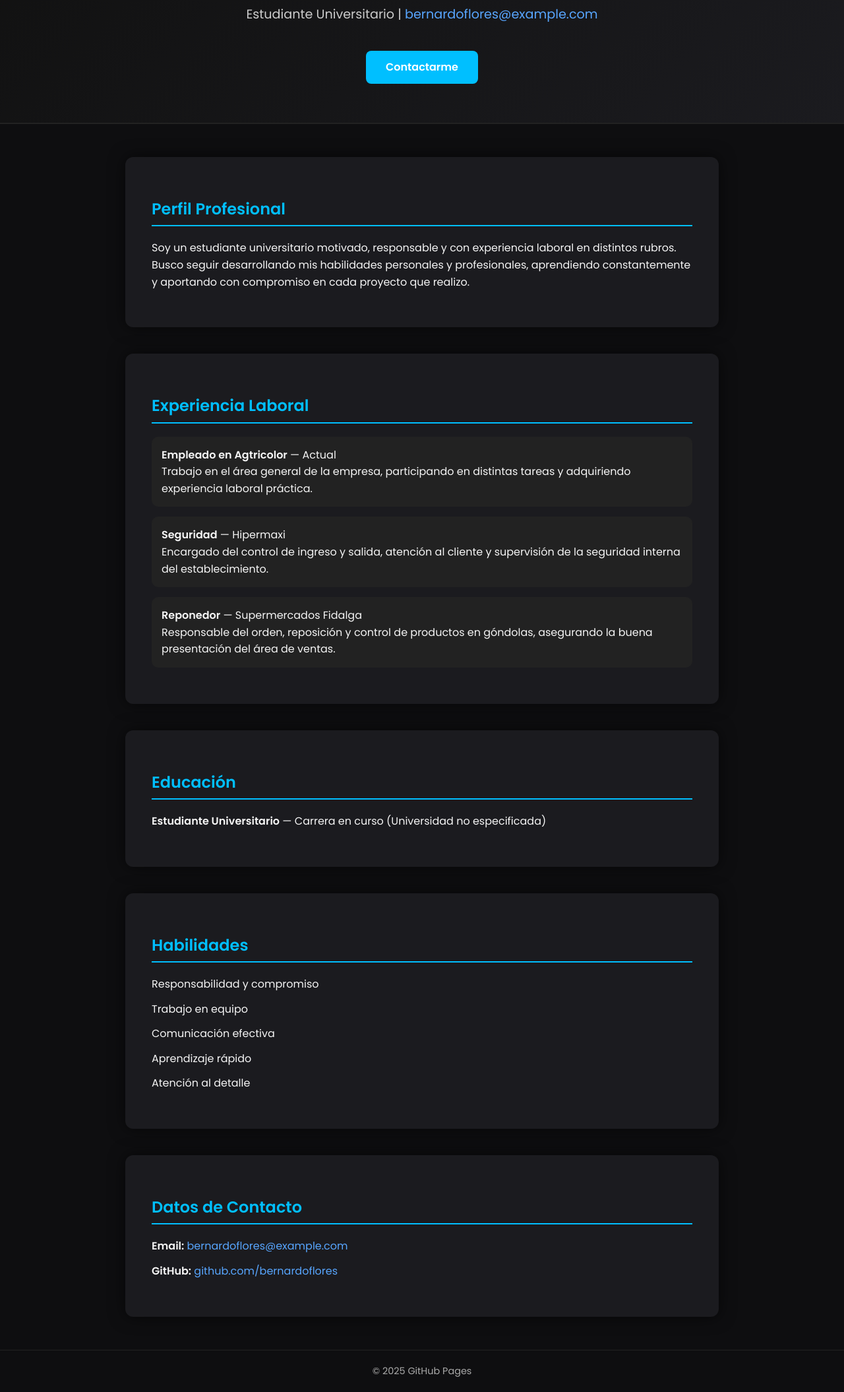
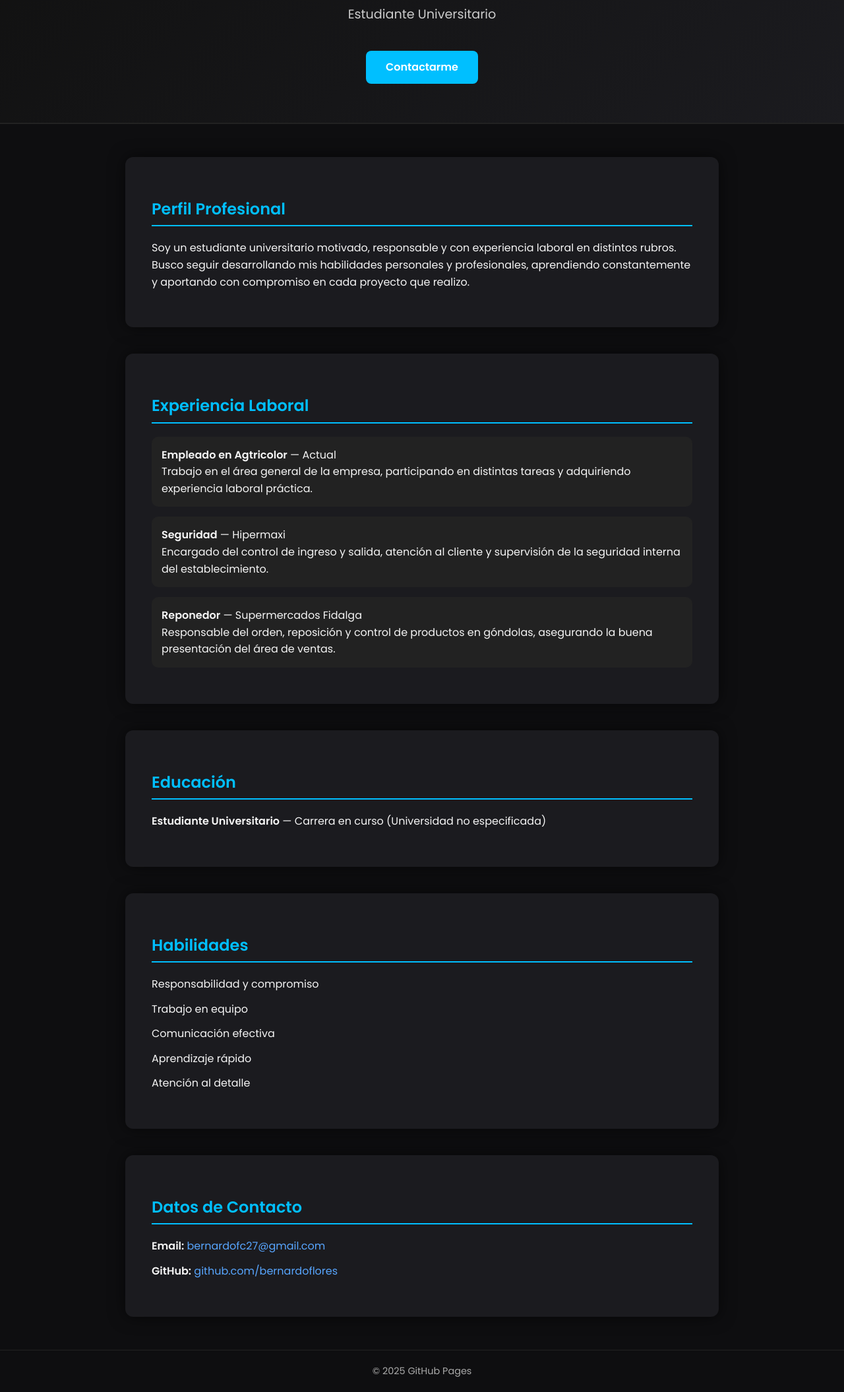
Before and after one commit to Bernafc/bernafc.github.io, a plain HTML site: page index.html in a window 1280 px wide. Shown: the part 135-2245 px from the top of the page at 66% size. Drawn offline with Linux system fonts and the light colour scheme.

Commit message:
actualizando el Cv

```diff
--- a/index.html
+++ b/index.html
@@ -56,6 +56,7 @@
       opacity: 0;
       animation: fadeDown 1s forwards;
       animation-delay: 0.3s;
+      text-align: center;
     }
 
     @keyframes fadeDown {
@@ -170,7 +171,7 @@
 <body>
   <header>
     <h1>Bernardo Flores Castro</h1>
-    <p>Estudiante Universitario | <a href="mailto:bernardofc27@gmail.com">bernardoflores@example.com</a></p>
+    <p>Estudiante Universitario</p>
     <a class="contact-button" href="tel:+59112345678">Contactarme</a>
   </header>
 
@@ -223,7 +224,7 @@
     <section class="animate">
       <h2>Datos de Contacto</h2>
       <ul>
-        <li><strong>Email:</strong> <a href="mailto:bernardofc27@gmail.com">bernardoflores@example.com</a></li>
+        <li><strong>Email:</strong> <a href="mailto:bernardofc27@gmail.com">bernardofc27@gmail.com</a></li>
         <li><strong>GitHub:</strong> <a href="https://github.com/bernardoflores" target="_blank">github.com/bernardoflores</a></li>
       </ul>
     </section>
```
